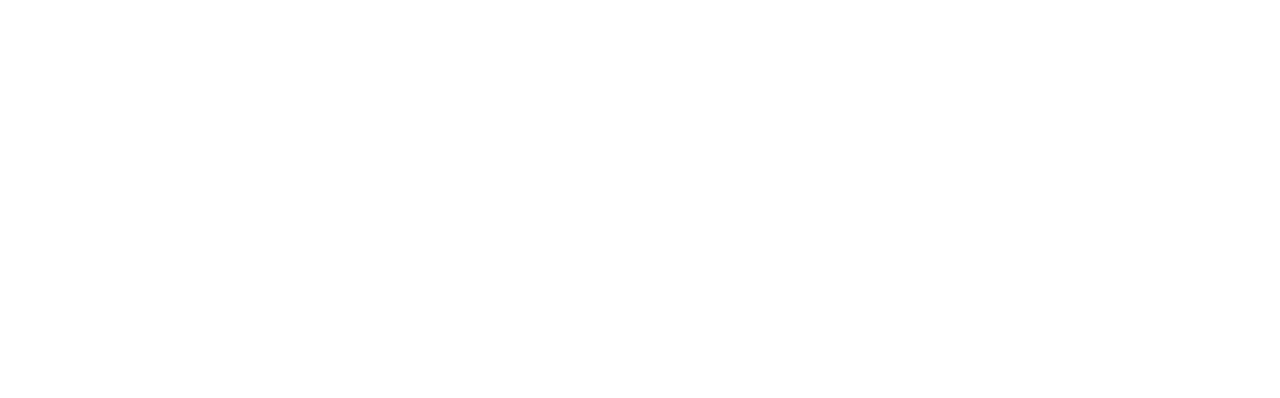
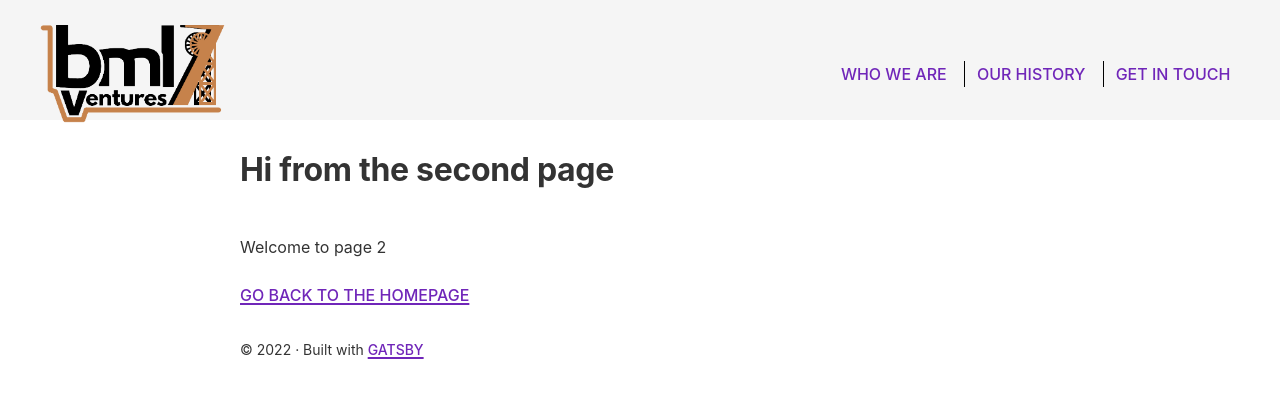
Before and after one commit to jhOnlineMain/BMLVentures, a Gatsby site: page /about in a window 1280 px wide. Before the commit this address had no page. Built offline with nearby package versions, Linux system fonts and the light colour scheme; Gatsby itself is replaced by a stand-in of ours.

Commit message:
Nav setup and styling

```diff
--- a/src/components/header.js
+++ b/src/components/header.js
@@ -1,9 +1,10 @@
 import * as React from "react"
 import PropTypes from "prop-types"
-import { Link } from "gatsby"
+import { Link, useStaticQuery, graphql } from "gatsby"
 import { StaticImage } from "gatsby-plugin-image"
 
-const Header = ({ siteTitle }) => (
+const Header = () => (
+<div className="header-wrap">
   <header
     style={{
       margin: `0 auto`,
@@ -13,25 +14,37 @@
       justifyContent: `space-between`,
     }}
   >
-    <Link
-      to="/"
-      style={{
-        fontSize: `var(--font-sm)`,
-        textDecoration: `none`,
-      }}
-    >Who we are
-      <StaticImage
-      alt="logo"
-      src = "../../static/BMLV-logo.png"
-      style = {{
-        alignContent:'left',
-        height:'100px',
-        width:'200px'
-      }}
-    />
-    </Link>
+    <section className="logo-wrap" >
+      <Link to="/">
+        <StaticImage
+          alt="logo"
+          src="../../static/BMLV-logo.png"
+          style={{
+            alignContent: 'left',
+            height: '100px',
+            width: '200px'
+          }}
+        />
+      </Link>
+    </section>
+    <section className="nav-wrap">
+      <nav className="nav">
+        <ul>
+          <li>
+            <Link to="/about">WHO WE ARE</Link>
+          </li>
+          <li>
+            <Link to="/history">OUR HISTORY</Link>
+          </li>
+          <li>
+            <Link to="/contact">GET IN TOUCH</Link>
+          </li>
+        </ul>
 
+      </nav>
+    </section>
   </header>
+</div>
 )
 
 Header.propTypes = {
@@ -42,4 +55,6 @@
   siteTitle: ``,
 }
 
+
+
 export default Header
--- a/src/components/layout.css
+++ b/src/components/layout.css
@@ -1,3 +1,44 @@
+/*Ordinary CSS */
+
+.header-wrap {
+  background-color: whitesmoke;
+  height: 15vh;
+
+}
+
+a {
+  color: #fff;
+  text-transform: uppercase;
+}
+
+.nav ul {
+  margin: 0;
+  padding: 0;
+  list-style-type: none;
+  text-align: center;
+}
+
+.nav ul li {
+  display: inline;
+}
+
+.nav ul li a {
+  text-decoration: none;
+  padding: 0.2em 1.1em;
+  border-right: 1px solid black;
+  margin: 0 0 0 -6px;
+}
+
+.nav ul li:last-child a {
+  border: none;
+}
+
+.nav ul li a:hover {
+  background: rgba(255, 255, 255, 0.8);
+  color: #1a1a1a;
+}
+
+/*Pre existing css */
 :root {
   --border-radius: 4px;
   --color-text: #333;
--- a/src/pages/page-2.js
+++ b/src/pages/about.js
@@ -4,7 +4,7 @@
 import Layout from "../components/layout"
 import Seo from "../components/seo"
 
-const SecondPage = () => (
+const About = () => (
   <Layout>
     <h1>Hi from the second page</h1>
     <p>Welcome to page 2</p>
@@ -14,4 +14,4 @@
 
 export const Head = () => <Seo title="Page two" />
 
-export default SecondPage
+export default About
```
Also changed, not shown: src/pages/index.js (+3 -69 lines).
